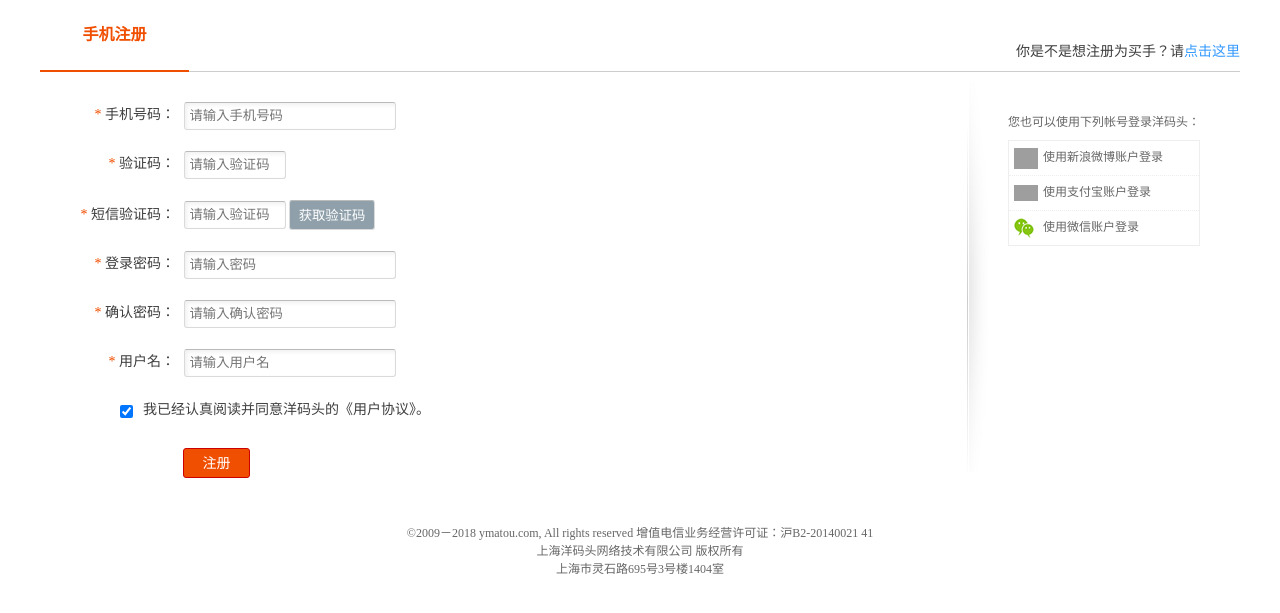
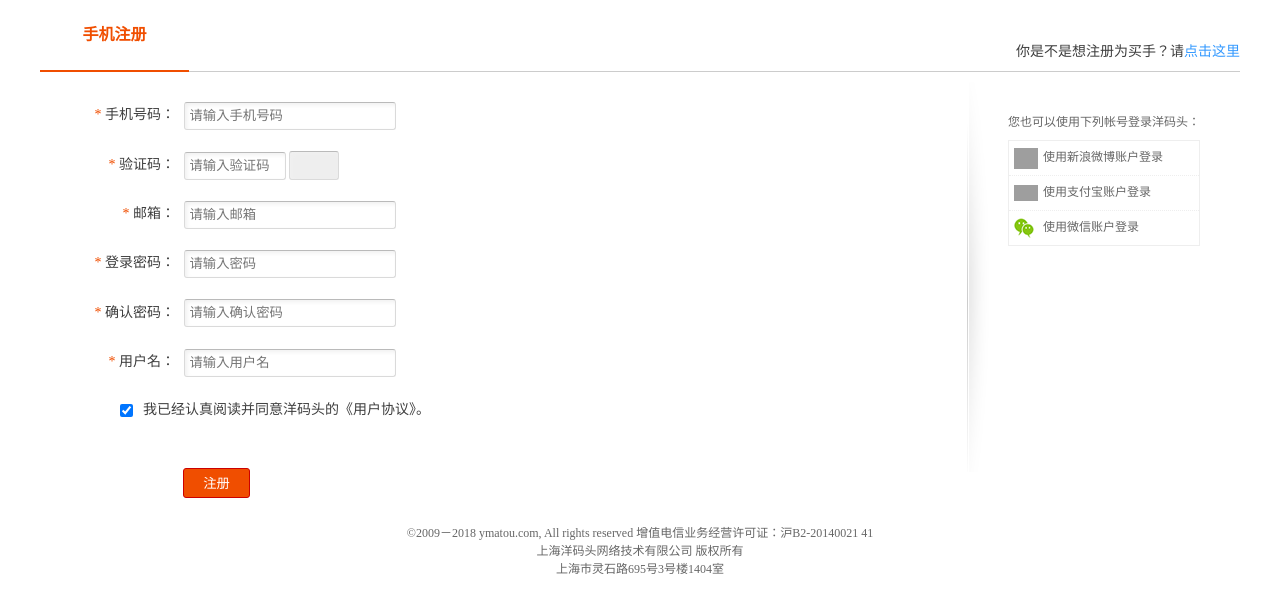
Before and after one commit to mickybean6002/haigou2, a PHP site: page /html/register.html in a window 1280 px wide. Shown: the part 98-711 px from the top of the page. Run offline with PHP 8.4, Linux system fonts and the light colour scheme; grey boxes are pictures that could not be loaded.

Commit message:
第五版

```diff
--- a/css/register.css
+++ b/css/register.css
@@ -69,16 +69,12 @@ header,footer,nav,figure,figcaption,aside,article,section,main{ display:block;}
 	color:#39F;}
 #content div.bottom{
 	padding:10px 30px 0 30px;}
-#content div.bottom .left ul li i{
-	display: none;
-}
 #content div.bottom .left p{
 	margin:20px 0 20px 50px;}
 #content div.bottom .left p input{
 	vertical-align:middle;
 	margin-right:10px;}
-#content div.bottom .left a.zhuce{
-	display:block;
+#content div.bottom .left #zhuce{
 	width:67px;
 	height:30px;
 	background:#f04e00;
@@ -90,6 +86,11 @@ header,footer,nav,figure,figcaption,aside,article,section,main{ display:block;}
 	border-radius:3px;}
 #content div.bottom .left ul li{
 	margin:20px 0;}
+#content div.bottom .left ul li i{
+	font-style: normal;
+	color:#c33;
+	font-size: 12px;
+}
 #content div.bottom .left ul li input{
 	width:212px;
 	height:28px;
@@ -108,16 +109,15 @@ header,footer,nav,figure,figcaption,aside,article,section,main{ display:block;}
 	margin-right:5px;}
 #content div.bottom .left ul li div span{
 	color:#f04e00;}
-#content div.bottom .left ul li.two input,#content div.bottom ul li.three input{
+#content div.bottom .left ul li.two input{
 	width:102px;}
-#content div.bottom .left ul li.three input:nth-child(3){
-	background:#8fa0ab;
+#content div.bottom .left ul li.two input:nth-child(3){	background:#8fa0ab;
 	text-align:center;
 	color:#fff;
-	box-shadow:inset 0 0 0 0 #eee;
-	width:86px;
-	height:30px;
-	line-height:30px;}
+	width:50px;
+	height:29px;
+	line-height:30px;
+	background: #eee;}
 #content div.bottom .right{
 	height:390px;
 	width:252px;
--- a/html/activity.html
+++ b/html/activity.html
@@ -260,7 +260,7 @@
             </a></li>
 
         </ul>
-                <div class="limit">
+        <div class="limit">
             <div class="title">
                 <p class="titleP"><a href="#">Coach新款小号贝壳包 多色可选</a><span></span></p>
                 <div class="time">
--- a/html/register.html
+++ b/html/register.html
@@ -4,6 +4,8 @@
 <meta charset="utf-8">
 <title>快来拥有你的海购账号吧</title>
 <link rel="stylesheet" type="text/css" href="../css/register.css">
+<script type="text/javascript" src="../js/jquery-1.8.3.min.js"></script>
+<script type="text/javascript" src="../js/register.js"></script>
 
 </head>
 
@@ -37,43 +39,46 @@
         <span class="r">你是不是想注册为买手？请<a href="#">点击这里</a></span>
     </div>
 	<div class="bottom">
+		<form action="../php/register.php" method="post">
     	<div class="left l">
         	<ul>
             	<li class="one">
                 	<div><span>* </span>手机号码：</div>
-                    <input type="text" placeholder="请输入手机号码" id="phone"/>
-                    <i>请输入合法手机号码</i>
+                    <input type="text" placeholder="请输入手机号码" name="phone" id="phone"/>
+                    <i class="check"></i>
                 </li>
             	<li class="two">
                 	<div><span>* </span>验证码：</div>
-                    <input type="text" placeholder="请输入验证码" id="test1"/>
-                    <i>请输入正确的验证码</i>
+                    <input type="text" placeholder="请输入验证码" name="testcode" id="testcode"/>
+                    <input type="text" name="getcode"/>
+                    <i class="check"></i>
                 </li>
             	<li class="three">
-                	<div><span>* </span>短信验证码：</div>
-                    <input type="text" placeholder="请输入验证码" id="test2"/>
-                    <input type="button" value="获取验证码"/>
-                    <i>请输入正确的验证码</i>
+                	<div><span>* </span>邮箱：</div>
+                    <input type="text" placeholder="请输入邮箱" name="email" id="email"/>
+                    <i class="check"></i>
                 </li>
             	<li class="four">
                 	<div><span>* </span>登录密码：</div>
-                    <input type="text" placeholder="请输入密码" id="pass1"/>
-                    <i>您输入的密码有误</i>
+                    <input type="text" placeholder="请输入密码" name="userpass1" id="userpass1"/>
+                    <i class="check"></i>
                 </li>
             	<li class="five">
                 	<div><span>* </span>确认密码：</div>
-                    <input type="text" placeholder="请输入确认密码" id="pass2"/>
-                    <i>您输入的密码不一致</i>
+                    <input type="text" placeholder="请输入确认密码" name="userpass2" id="userpass2"/>
+                    <i class="check"></i>
                 </li>
             	<li class="six">
                 	<div><span>* </span>用户名：</div>
-                    <input type="text" placeholder="请输入用户名" id="name"/>
-                    <i>您输入的用户名已存在</i>
+                    <input type="text" placeholder="请输入用户名" name="username" id="username"/>
+                    <i class="check"></i>
                 </li>
             </ul>
+
             <p><input type="checkbox" checked/>我已经认真阅读并同意洋码头的《用户协议》。</p>
-            <a href="login.html" class="zhuce">注册</a>
+            <input type="submit" value="注册" id="zhuce"/>
         </div>
+        </form>
         <div class="right r">
         	<p>您也可以使用下列帐号登录洋码头：</p>
             <ul>
--- a/js/activity.js
+++ b/js/activity.js
@@ -18,7 +18,7 @@ $(function(){
 		$(".t_h").html(h + "时");
 		$(".t_m").html(m + "分");
 		$(".t_s").html(s + "秒");
-}
+	}
 setInterval(GetRTime,0);
 	$("#returnTop").click(function(){
 		let scrollTop=document.documentElement.scrollTop+document.body.scrollTop;
--- a/js/register.js
+++ b/js/register.js
@@ -1,21 +1,94 @@
 // JavaScript Document
 $(function(){
 	$("#phone").blur(function(){
-		let result1=(/^1[34578]\d{9}$/).test($("#name").value);
-		let result2=(/^\w+([-+.]\w+)*@\w+([-.]\w+)*\.\w+([-.]\w+)*$/).test($("#name").value);
-		if(!(result1||result2)){
-			console.log("您输入的格式有误！")
+		let result1=(/^1[34578]\d{9}$/).test($("#phone").val());
+		if(!result1){
+			$(".check").eq(0).html("请输入合法的手机号码");
+		}else{
+			$.ajax({
+					url:"../php/regCheck.php",
+					async:true,
+					data:"userPhone="+this.value,
+					type:"get",
+					success:function(data){
+						if(data=="1"){
+							$(".check").eq(0).html("该手机号已经被注册了");
+						}else{
+							$(".check").eq(0).html("该手机号没有人注册");
+						}
+					}
+			});
 		}
-
 	})
 
 
+	$("#testcode").blur(function(){
+		let result2=(/^[a-zA-Z0-9]{4}$/).test($("#testcode").val());
+		if(!result2){
+			$(".check").eq(1).html("请输入4位验证码");
+		}
+	})
 
 
+	$("#email").blur(function(){
+		let result3=(/^([a-z0-9_\.-]+)@([\da-z\.-]+)\.([a-z\.]{2,6})$/).test($("#email").val());
+		if(!result3){
+			$(".check").eq(2).html("请输入合法邮箱");
+		}else{
+			$.ajax({
+				url:"../php/regCheck.php",
+				async:true,
+				data:"userEmail="+this.value,
+				type:"get",
+				success:function(data){
+					if(data=="1"){
+						$(".check").eq(2).html("该邮箱已经被注册了");
+					}else{
+						$(".check").eq(2).html("该邮箱没有人注册");
+					}
+				}
+			});
+		}
+	})
 
 
+	$("#userpass1").blur(function(){
+		let result4=(/^[a-z0-9_-]{6,18}$/).test($("#userpass1").val());
+		if(!result4){
+			$(".check").eq(3).html("请输入6-18位字母、数字或下划线");
+		}
+	})
 
 
+	$("#userpass2").blur(function(){
+		let result4=$("#userpass1").val();
+		let result5=$("#userpass2").val();
+		if(result5!=result4){
+			$(".check").eq(4).html("请保持两次输入的密码一致");
+		}
+	})
+
+
+	$("#username").blur(function(){
+		let result6=(/^\w{3,16}$/).test($("#username").val());
+		if(!result6){
+			$(".check").eq(5).html("请输入3-16位字母数字或下划线");
+		}else{
+			$.ajax({
+				url:"../php/regCheck.php",
+				async:true,
+				data:"userName="+this.value,
+				type:"get",
+				success:function(data){
+					if(data=="1"){
+						$(".check").eq(5).html("该用户名已经被注册了");
+					}else{
+						$(".check").eq(5).html("该用户名还没有人注册");
+					}
+				}
+			});
+		}
+	})
 
 
 })
```
Also changed, not shown: js/login.js (+0 -10 lines), php/regCheck.php (added, +30 -0 lines), php/register.php (added, +34 -0 lines).
